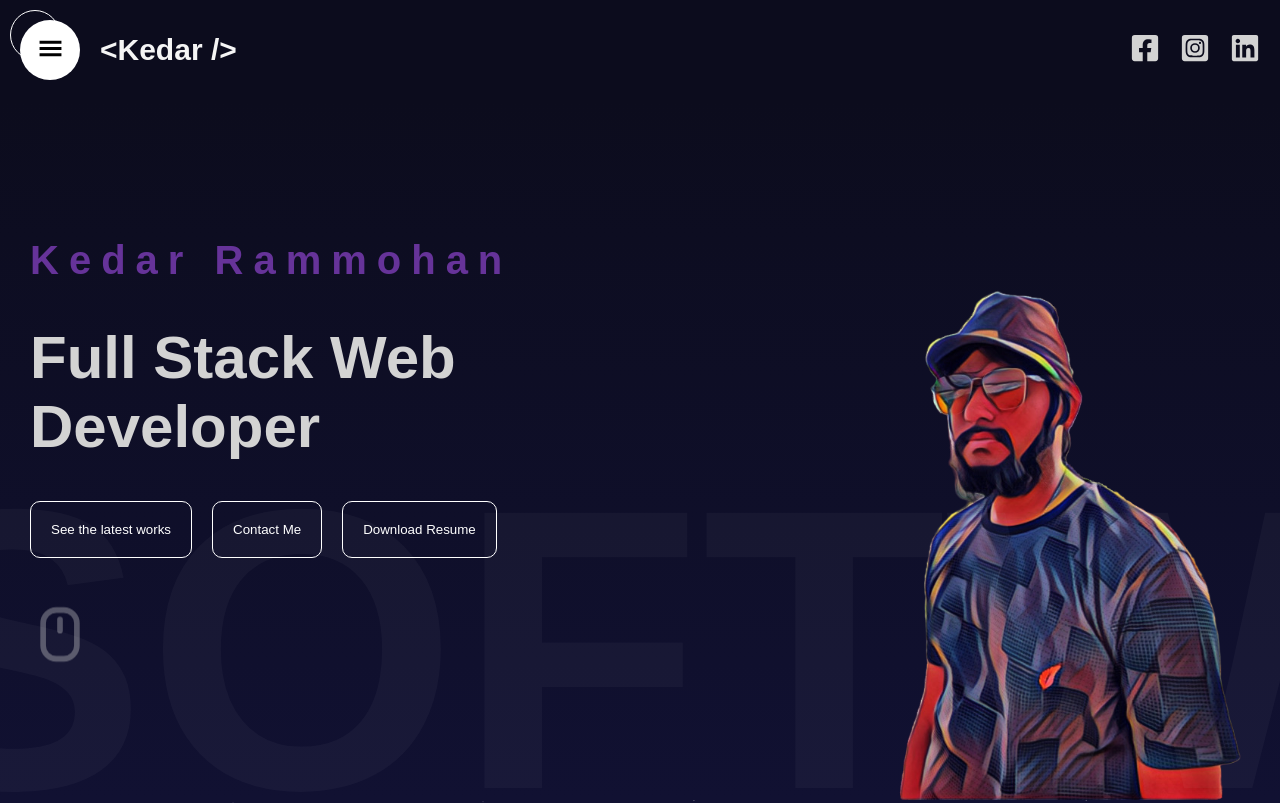
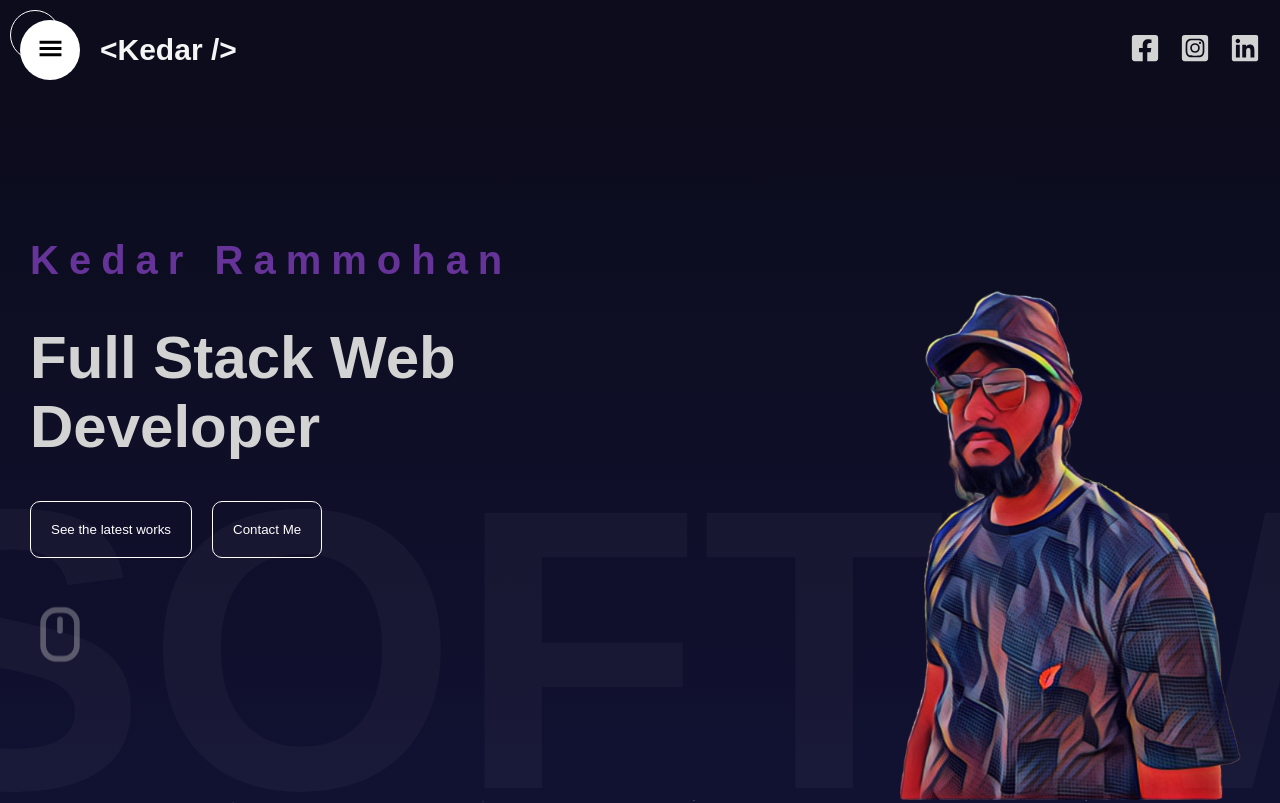
Before and after one commit to kedar-2206/Kedar-Portfolio, a React app in the folder src/: page / in a window 1280 px wide. Shown: the top 803 px of the page. Built offline with nearby package versions, Linux system fonts and the light colour scheme; the HTML template or start-up script is replaced by a standard one.

Commit message:
Update Hero Section

```diff
--- a/src/components/hero/Hero.jsx
+++ b/src/components/hero/Hero.jsx
@@ -94,9 +94,9 @@ function Hero() {
                             Contact Me
                         </Link>
                     </motion.button>
-                    <motion.button variants={textVariants} onClick={handleDownload}>
+                    {/* <motion.button variants={textVariants} onClick={handleDownload}>
                         Download Resume
-                    </motion.button>
+                    </motion.button> */}
                 </motion.div>
                 <motion.div variants={textVariants} animate="scrollButton">
                 {/* src="./scroll.png" alt="No Image" */}
```
